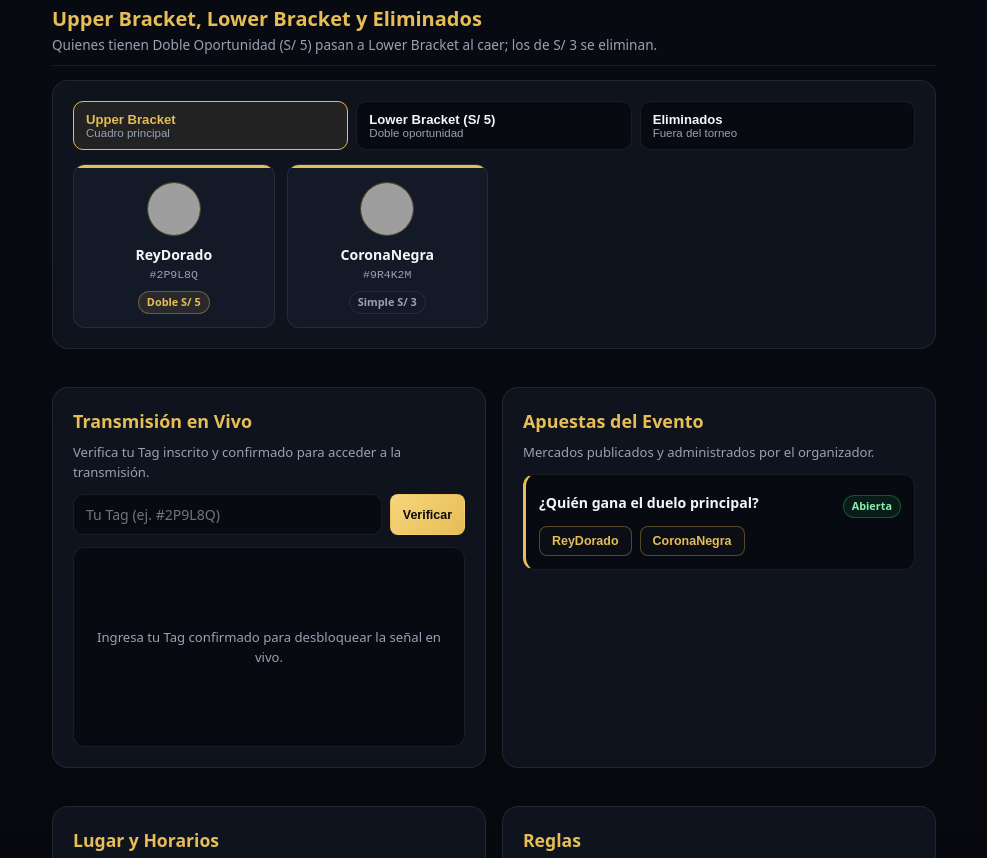
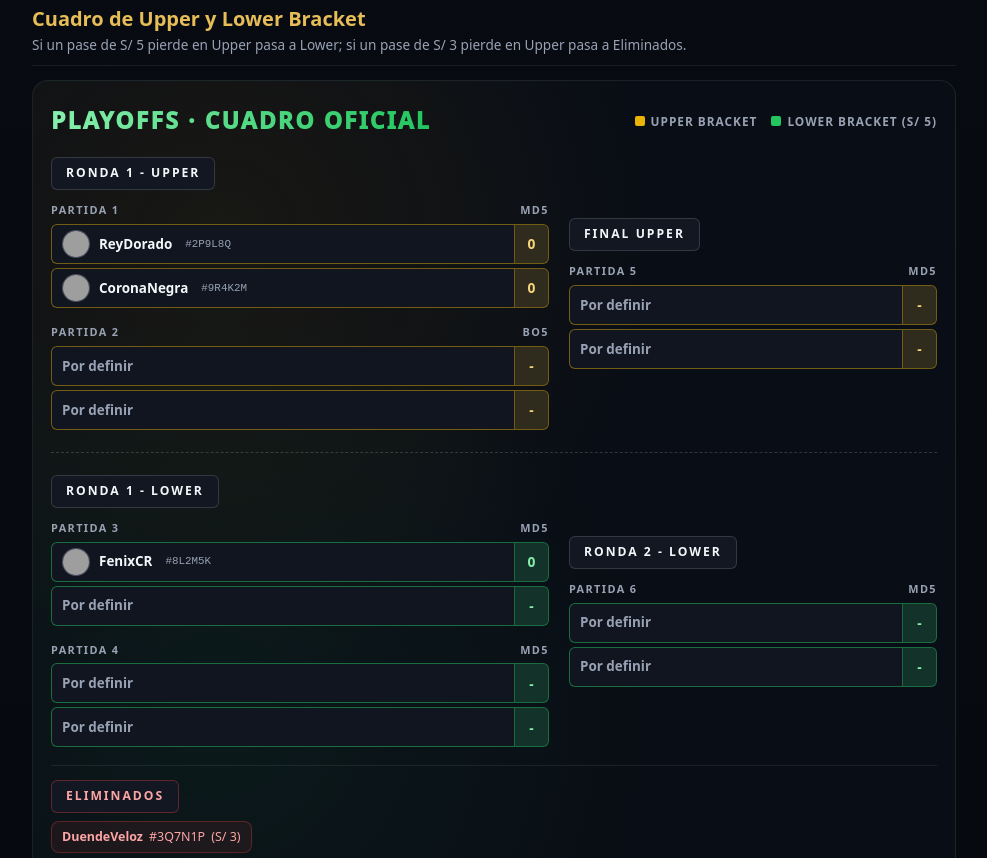
Before and after one commit to Suigeneris0111/Royale-Med, a plain HTML site: page index.html in a window 1280 px wide. Shown: the part 1624-2482 px from the top of the page, without its empty margins (146-1133 px from the left). Drawn offline with Linux system fonts and the light colour scheme; grey boxes are pictures that could not be loaded.

Commit message:
Refactor playoffs bracket and update styles
Updated styles and structure for playoffs bracket section and adjusted layout for better responsiveness. Modified variable names and added new elements for tournament display.

```diff
--- a/index.html
+++ b/index.html
@@ -11,7 +11,8 @@
       --bg-panel-2: #131927;
       --gold: #e6bd56;
       --gold-bright: #f7d57b;
-      --gold-soft: rgba(230, 189, 86, 0.22);
+      --upper-color: #eab308;
+      --lower-color: #22c55e;
       --text-main: #f4f6fa;
       --text-muted: #98a2b3;
       --border: rgba(255, 255, 255, 0.08);
@@ -48,7 +49,7 @@
     }
 
     .container {
-      max-width: 920px;
+      max-width: 960px;
       margin: 0 auto;
       padding: 0 18px 88px;
     }
@@ -64,7 +65,7 @@
     }
 
     .nav-inner {
-      max-width: 920px;
+      max-width: 960px;
       margin: 0 auto;
       padding: 12px 18px;
       display: flex;
@@ -197,7 +198,7 @@
       flex-wrap: wrap;
     }
 
-    /* Tournaments list matching reference */
+    /* Sections */
     .section-block {
       margin-top: 38px;
     }
@@ -234,6 +235,7 @@
       color: var(--text-muted);
     }
 
+    /* Tournaments stack */
     .tournament-stack {
       display: flex;
       flex-direction: column;
@@ -377,112 +379,227 @@
       resize: vertical;
     }
 
-    /* Brackets */
-    .bracket-tabs {
+    /* PLAYOFFS BRACKET BOARD (Estilo imagen de referencia) */
+    .playoffs-board {
+      background:
+        radial-gradient(circle at 20% 20%, rgba(234, 179, 8, 0.07), transparent 45%),
+        radial-gradient(circle at 20% 80%, rgba(34, 197, 94, 0.07), transparent 45%),
+        #090d15;
+      border: 1px solid var(--border);
+      border-radius: var(--radius);
+      padding: 22px 18px;
+    }
+
+    .playoffs-top {
+      display: flex;
+      align-items: center;
+      justify-content: space-between;
+      gap: 12px;
+      flex-wrap: wrap;
+      margin-bottom: 18px;
+    }
+
+    .playoffs-heading {
+      font-size: 1.45rem;
+      font-weight: 950;
+      letter-spacing: 2px;
+      text-transform: uppercase;
+      background: linear-gradient(90deg, #86efac, #22c55e);
+      -webkit-background-clip: text;
+      -webkit-text-fill-color: transparent;
+    }
+
+    .legend-row {
+      display: flex;
+      gap: 14px;
+      flex-wrap: wrap;
+      font-size: 0.74rem;
+      font-weight: 800;
+      letter-spacing: 1px;
+      text-transform: uppercase;
+    }
+
+    .legend-item {
+      display: inline-flex;
+      align-items: center;
+      gap: 6px;
+      color: var(--text-muted);
+    }
+
+    .legend-dot {
+      width: 10px;
+      height: 10px;
+      border-radius: 2px;
+    }
+
+    .legend-dot.upper {
+      background: var(--upper-color);
+    }
+
+    .legend-dot.lower {
+      background: var(--lower-color);
+    }
+
+    .bracket-stage-label {
+      display: inline-block;
+      background: #121722;
+      border: 1px solid rgba(255, 255, 255, 0.14);
+      color: var(--text-main);
+      font-size: 0.76rem;
+      font-weight: 900;
+      letter-spacing: 2px;
+      text-transform: uppercase;
+      padding: 6px 14px;
+      border-radius: 6px;
+      margin-bottom: 12px;
+    }
+
+    .bracket-tree-grid {
       display: grid;
-      grid-template-columns: repeat(3, 1fr);
-      gap: 8px;
-      margin-bottom: 14px;
-    }
-
-    @media (max-width: 560px) {
-      .bracket-tabs {
+      grid-template-columns: 1.15fr 0.85fr;
+      gap: 20px;
+      align-items: center;
+    }
+
+    @media (max-width: 720px) {
+      .bracket-tree-grid {
         grid-template-columns: 1fr;
       }
     }
 
-    .bracket-tab {
-      background: var(--bg-void);
-      border: 1px solid var(--border);
-      border-radius: 10px;
-      padding: 10px 12px;
-      text-align: left;
-      cursor: pointer;
-    }
-
-    .bracket-tab.active {
-      border-color: var(--gold);
-      background: rgba(230, 189, 86, 0.09);
-    }
-
-    .bracket-tab-title {
-      font-size: 0.82rem;
+    .matches-col {
+      display: flex;
+      flex-direction: column;
+      gap: 16px;
+      position: relative;
+    }
+
+    .match-block {
+      position: relative;
+    }
+
+    .match-meta {
+      display: flex;
+      justify-content: space-between;
+      font-size: 0.68rem;
+      font-weight: 800;
+      letter-spacing: 1.4px;
+      text-transform: uppercase;
+      color: var(--text-muted);
+      margin-bottom: 5px;
+    }
+
+    .match-table {
+      width: 100%;
+      border-collapse: separate;
+      border-spacing: 0 4px;
+    }
+
+    .match-slot {
+      display: flex;
+      align-items: center;
+      justify-content: space-between;
+      background: #101520;
+      border: 1px solid rgba(234, 179, 8, 0.45);
+      border-radius: 6px;
+      overflow: hidden;
+      min-height: 40px;
+    }
+
+    .match-slot.lower-slot {
+      border-color: rgba(34, 197, 94, 0.5);
+    }
+
+    .slot-player {
+      display: flex;
+      align-items: center;
+      gap: 9px;
+      padding: 5px 10px;
+      min-width: 0;
+      flex: 1;
+    }
+
+    .slot-avatar {
+      width: 28px;
+      height: 28px;
+      border-radius: 50%;
+      border: 1px solid rgba(255, 255, 255, 0.22);
+      background: #182030;
+      object-fit: cover;
+      flex-shrink: 0;
+    }
+
+    .slot-name {
+      font-size: 0.84rem;
       font-weight: 800;
       color: var(--text-main);
-    }
-
-    .bracket-tab.active .bracket-tab-title {
-      color: var(--gold);
-    }
-
-    .bracket-tab-sub {
-      font-size: 0.72rem;
-      color: var(--text-muted);
-    }
-
-    .players-grid {
-      display: grid;
-      grid-template-columns: repeat(auto-fill, minmax(165px, 1fr));
-      gap: 12px;
-    }
-
-    .player-tile {
-      background: var(--bg-panel-2);
-      border: 1px solid var(--border);
-      border-radius: 12px;
-      padding: 13px 11px;
-      text-align: center;
-      position: relative;
+      white-space: nowrap;
       overflow: hidden;
-    }
-
-    .player-line {
-      position: absolute;
-      top: 0;
-      left: 0;
-      right: 0;
-      height: 3px;
-      background: var(--gold);
-    }
-
-    .player-line.lower {
-      background: var(--blue);
-    }
-
-    .player-line.eliminated {
-      background: var(--red);
-    }
-
-    .player-avatar {
-      width: 54px;
-      height: 54px;
-      border-radius: 50%;
-      margin: 4px auto 8px;
-      border: 1.5px solid var(--border-gold);
-      overflow: hidden;
-      background: var(--bg-void);
-    }
-
-    .player-avatar img {
-      width: 100%;
-      height: 100%;
-      object-fit: cover;
-    }
-
-    .player-name {
-      font-size: 0.88rem;
-      font-weight: 800;
-    }
-
-    .player-tag {
-      font-size: 0.72rem;
+      text-overflow: ellipsis;
+    }
+
+    .slot-tag {
+      font-size: 0.68rem;
       color: var(--text-muted);
       font-family: monospace;
-    }
-
+      margin-left: 4px;
+    }
+
+    .slot-score {
+      width: 34px;
+      align-self: stretch;
+      display: flex;
+      align-items: center;
+      justify-content: center;
+      font-weight: 900;
+      font-size: 0.86rem;
+      background: rgba(234, 179, 8, 0.14);
+      color: var(--gold-bright);
+      border-left: 1px solid rgba(234, 179, 8, 0.35);
+    }
+
+    .match-slot.lower-slot .slot-score {
+      background: rgba(34, 197, 94, 0.16);
+      color: #86efac;
+      border-left-color: rgba(34, 197, 94, 0.38);
+    }
+
+    .bracket-divider {
+      border: 0;
+      border-top: 1px dashed rgba(255, 255, 255, 0.16);
+      margin: 22px 0;
+    }
+
+    /* Eliminated strip */
+    .elim-box {
+      margin-top: 18px;
+      padding-top: 14px;
+      border-top: 1px solid var(--border);
+    }
+
+    .elim-list {
+      display: flex;
+      flex-wrap: wrap;
+      gap: 8px;
+      margin-top: 8px;
+    }
+
+    .elim-pill {
+      display: inline-flex;
+      align-items: center;
+      gap: 6px;
+      padding: 5px 10px;
+      border-radius: 8px;
+      background: rgba(239, 68, 68, 0.08);
+      border: 1px solid rgba(239, 68, 68, 0.3);
+      font-size: 0.78rem;
+      color: #fca5a5;
+    }
+
+    /* Badges & Tables */
     .badge {
       display: inline-block;
-      margin-top: 7px;
+      margin-top: 4px;
       padding: 2px 8px;
       border-radius: 999px;
       font-size: 0.68rem;
@@ -515,7 +632,6 @@
       background: rgba(34, 197, 94, 0.1);
     }
 
-    /* Stream, Bets, Rules */
     .stream-box {
       border-radius: 12px;
       border: 1px solid var(--border);
@@ -868,32 +984,16 @@
       </div>
     </section>
 
-    <!-- BRACKETS: UPPER / LOWER / ELIMINADOS -->
+    <!-- CUADRO TIPO TABLA / PLAYOFFS (UPPER & LOWER + ELIMINADOS) -->
     <section class="section-block" id="brackets">
       <div class="section-heading-row">
         <div>
-          <h2>Upper Bracket, Lower Bracket y Eliminados</h2>
-          <p class="section-sub">Quienes tienen Doble Oportunidad (S/ 5) pasan a Lower Bracket al caer; los de S/ 3 se eliminan.</p>
+          <h2>Cuadro de Upper y Lower Bracket</h2>
+          <p class="section-sub">Si un pase de S/ 5 pierde en Upper pasa a Lower; si un pase de S/ 3 pierde en Upper pasa a Eliminados.</p>
         </div>
       </div>
 
-      <div class="panel">
-        <div class="bracket-tabs">
-          <button type="button" class="bracket-tab active" data-bracket="upper">
-            <div class="bracket-tab-title">Upper Bracket</div>
-            <div class="bracket-tab-sub">Cuadro principal</div>
-          </button>
-          <button type="button" class="bracket-tab" data-bracket="lower">
-            <div class="bracket-tab-title">Lower Bracket (S/ 5)</div>
-            <div class="bracket-tab-sub">Doble oportunidad</div>
-          </button>
-          <button type="button" class="bracket-tab" data-bracket="eliminated">
-            <div class="bracket-tab-title">Eliminados</div>
-            <div class="bracket-tab-sub">Fuera del torneo</div>
-          </button>
-        </div>
-        <div class="players-grid" id="bracketGrid"></div>
-      </div>
+      <div class="playoffs-board" id="playoffsBoard"></div>
     </section>
 
     <!-- EN VIVO Y APUESTAS -->
@@ -1037,7 +1137,7 @@
   <div class="toast" id="toast"></div>
 
   <script>
-    const STORAGE_KEY = "royale_med_platform_v1";
+    const STORAGE_KEY = "royale_med_platform_v2";
     const ADMIN_PIN = "1234";
 
     const DEFAULT_DATA = {
@@ -1084,7 +1184,6 @@
     };
 
     let state = loadState();
-    let currentBracket = "upper";
     let unlockedTag = null;
     let adminUnlocked = false;
 
@@ -1123,10 +1222,122 @@
         .replaceAll('"', "&quot;");
     }
 
+    function avatarUrl(name) {
+      return `https://api.dicebear.com/7.x/bottts/svg?seed=${encodeURIComponent(name || "player")}`;
+    }
+
     function bracketLabel(b) {
       if (b === "lower") return "Lower Bracket";
       if (b === "eliminated") return "Eliminado";
       return "Upper Bracket";
+    }
+
+    function slotHtml(player, isLower = false) {
+      if (!player) {
+        return `
+          <div class="match-slot ${isLower ? "lower-slot" : ""}">
+            <div class="slot-player">
+              <span class="slot-name" style="color:var(--text-muted)">Por definir</span>
+            </div>
+            <div class="slot-score">-</div>
+          </div>
+        `;
+      }
+      return `
+        <div class="match-slot ${isLower ? "lower-slot" : ""}">
+          <div class="slot-player">
+            <img class="slot-avatar" src="${avatarUrl(player.name)}" alt="${esc(player.name)}" />
+            <span class="slot-name">${esc(player.name)}</span>
+            <span class="slot-tag">${esc(player.tag)}</span>
+          </div>
+          <div class="slot-score">0</div>
+        </div>
+      `;
+    }
+
+    function matchBlockHtml(label, format, p1, p2, isLower = false) {
+      return `
+        <div class="match-block">
+          <div class="match-meta">
+            <span>${esc(label)}</span>
+            <span>${esc(format)}</span>
+          </div>
+          <div class="match-table" style="display:flex;flex-direction:column;gap:4px;">
+            ${slotHtml(p1, isLower)}
+            ${slotHtml(p2, isLower)}
+          </div>
+        </div>
+      `;
+    }
+
+    function renderPlayoffsBoard() {
+      const confirmed = state.players.filter((p) => p.approved);
+      const upper = confirmed.filter((p) => p.bracket === "upper");
+      const lower = confirmed.filter((p) => p.bracket === "lower");
+      const eliminated = confirmed.filter((p) => p.bracket === "eliminated");
+
+      const u1 = upper[0] || null;
+      const u2 = upper[1] || null;
+      const u3 = upper[2] || null;
+      const u4 = upper[3] || null;
+
+      const l1 = lower[0] || null;
+      const l2 = lower[1] || null;
+      const l3 = lower[2] || null;
+
+      const elimHtml = eliminated.length
+        ? eliminated
+            .map(
+              (p) =>
+                `<span class="elim-pill"><strong>${esc(p.name)}</strong> <span>${esc(p.tag)}</span> (${p.tier === "doble" ? "S/ 5" : "S/ 3"})</span>`
+            )
+            .join("")
+        : `<span style="font-size:0.8rem;color:var(--text-muted)">Ningún jugador eliminado todavía.</span>`;
+
+      document.getElementById("playoffsBoard").innerHTML = `
+        <div class="playoffs-top">
+          <div class="playoffs-heading">PLAYOFFS · CUADRO OFICIAL</div>
+          <div class="legend-row">
+            <span class="legend-item"><span class="legend-dot upper"></span>UPPER BRACKET</span>
+            <span class="legend-item"><span class="legend-dot lower"></span>LOWER BRACKET (S/ 5)</span>
+          </div>
+        </div>
+
+        <div class="bracket-tree-grid">
+          <div>
+            <div class="bracket-stage-label">RONDA 1 - UPPER</div>
+            <div class="matches-col">
+              ${matchBlockHtml("PARTIDA 1", "MD5", u1, u2, false)}
+              ${matchBlockHtml("PARTIDA 2", "BO5", u3, u4, false)}
+            </div>
+          </div>
+          <div>
+            <div class="bracket-stage-label">FINAL UPPER</div>
+            ${matchBlockHtml("PARTIDA 5", "MD5", null, null, false)}
+          </div>
+        </div>
+
+        <hr class="bracket-divider" />
+
+        <div class="bracket-tree-grid">
+          <div>
+            <div class="bracket-stage-label">RONDA 1 - LOWER</div>
+            <div class="matches-col">
+              ${matchBlockHtml("PARTIDA 3", "MD5", l1, l2, true)}
+              ${matchBlockHtml("PARTIDA 4", "MD5", l3, null, true)}
+            </div>
+          </div>
+          <div>
+            <div class="bracket-stage-label">RONDA 2 - LOWER</div>
+            ${matchBlockHtml("PARTIDA 6", "MD5", null, null, true)}
+          </div>
+        </div>
+
+        <div class="elim-box">
+          <div class="bracket-stage-label" style="border-color:rgba(239,68,68,0.35);color:#fca5a5;margin-bottom:0;">ELIMINADOS</div>
+          <div class="elim-list">${elimHtml}</div>
+        </div>
+      `;
     }
 
     function renderAll() {
@@ -1143,7 +1354,7 @@
 
       renderTournaments();
       renderPlayersTable();
-      renderBracketGrid();
+      renderPlayoffsBoard();
       renderStream();
       renderBets();
       renderRules();
@@ -1192,30 +1403,6 @@
             <td><span class="badge ${p.bracket === "lower" ? "blue" : p.bracket === "eliminated" ? "red" : "gold"}">${bracketLabel(p.bracket)}</span></td>
             <td><span class="badge ${p.approved ? "green" : "red"}">${p.approved ? "Confirmado" : "Pendiente"}</span></td>
           </tr>
-        `
-        )
-        .join("");
-    }
-
-    function renderBracketGrid() {
-      const grid = document.getElementById("bracketGrid");
-      const list = state.players.filter((p) => p.bracket === currentBracket && p.approved);
-      if (!list.length) {
-        grid.innerHTML = `<p style="grid-column:1/-1;font-size:0.86rem;color:var(--text-muted);padding:8px 0;">Sin jugadores en esta sección.</p>`;
-        return;
-      }
-      grid.innerHTML = list
-        .map(
-          (p) => `
-          <div class="player-tile">
-            <div class="player-line ${p.bracket}"></div>
-            <div class="player-avatar">
-              <img src="https://api.dicebear.com/7.x/bottts/svg?seed=${encodeURIComponent(p.name)}" alt="${esc(p.name)}" />
-            </div>
-            <div class="player-name">${esc(p.name)}</div>
-            <div class="player-tag">${esc(p.tag)}</div>
-            <span class="badge ${p.tier === "doble" ? "gold" : ""}">${p.tier === "doble" ? "Doble S/ 5" : "Simple S/ 3"}</span>
-          </div>
         `
         )
         .join("");
@@ -1364,15 +1551,6 @@
       });
     });
 
-    document.querySelectorAll(".bracket-tab").forEach((tab) => {
-      tab.addEventListener("click", () => {
-        document.querySelectorAll(".bracket-tab").forEach((t) => t.classList.remove("active"));
-        tab.classList.add("active");
-        currentBracket = tab.dataset.bracket;
-        renderBracketGrid();
-      });
-    });
-
     document.getElementById("registerForm").addEventListener("submit", (e) => {
       e.preventDefault();
       const name = document.getElementById("regName").value.trim();
```
